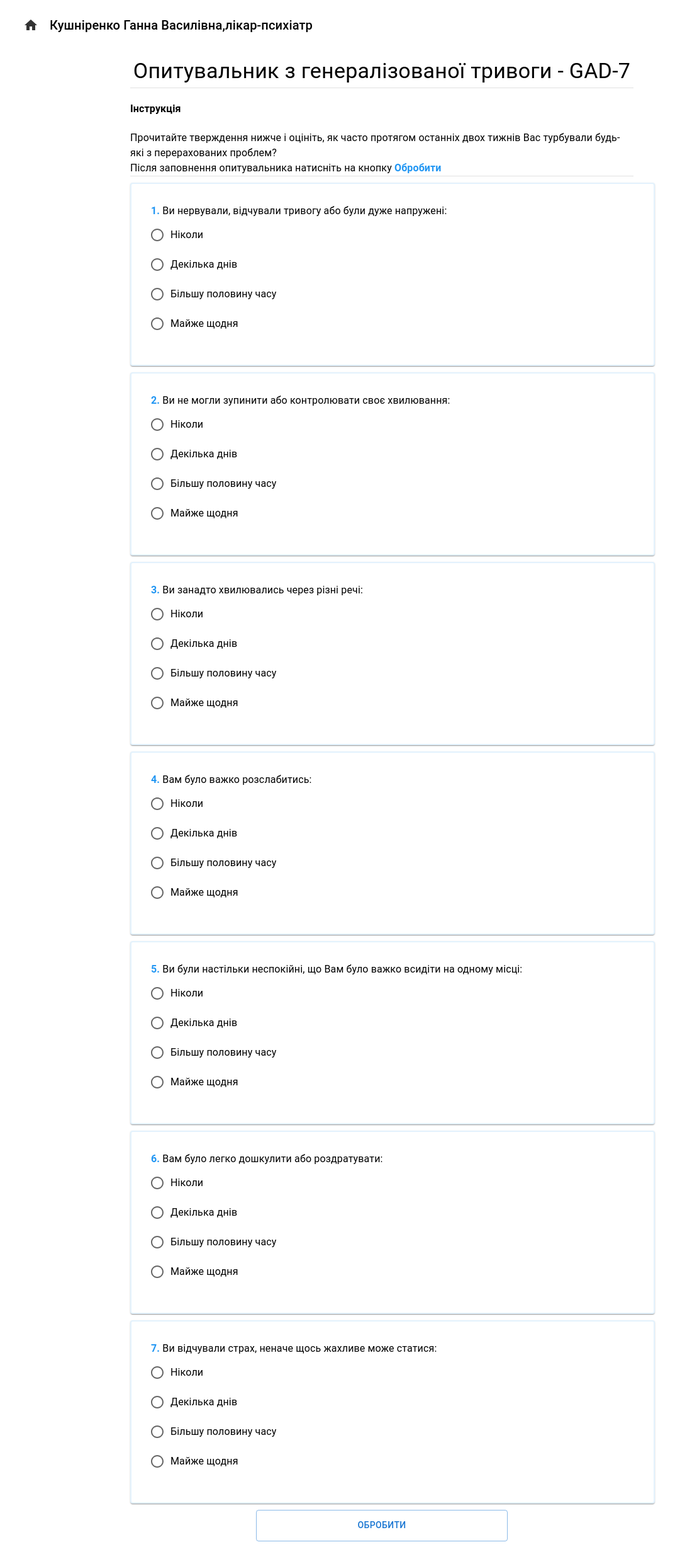
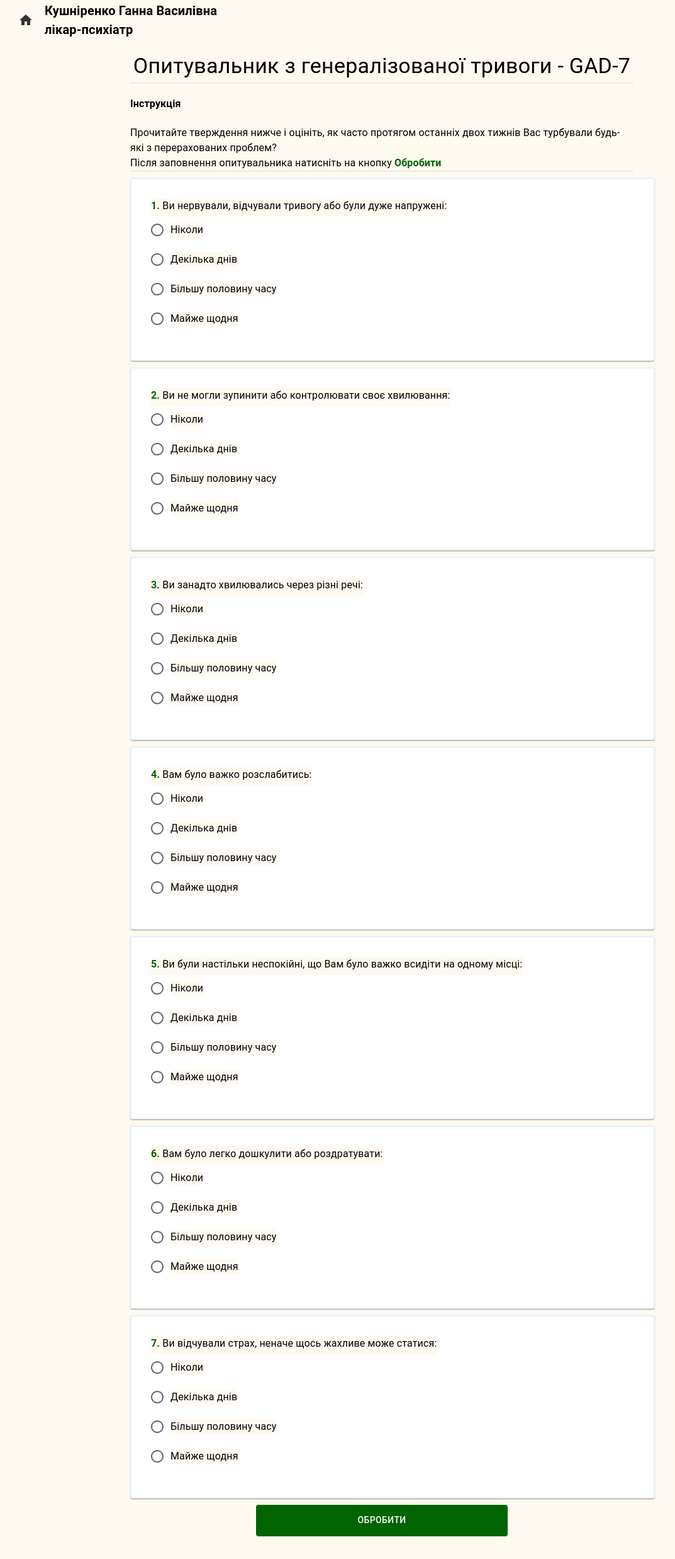
Before and after one commit to vitaliyKorzhenko/therapySite, a React (Vite) app: page /test/1 in a window 1280 px wide. Shown: the whole page at 63% size, without its empty margins (33-1106 px from the left). Built offline with nearby package versions, Linux system fonts and the light colour scheme.

Commit message:
build site
build site

```diff
--- a/src/App.css
+++ b/src/App.css
@@ -5,6 +5,7 @@
     margin: 0;
     padding: 0;
     height: 100%;
+    background-color: floralwhite;
 }
 
 .AppBar {
@@ -13,13 +14,14 @@
 
 /* Удалите любые стили, которые могут переопределять ваши настройки Material-UI */
 .MuiAppBar-root {
-    background-color: #fff !important; /* Белый фон */
+    background-color: floralwhite !important;
     color: #000 !important; /* Черный текст */
     padding: 0 20px !important; /* Уменьшаем ширину панели */
 }
 
 .MuiTypography-root {
     color: #000 !important; /* Черный текст */
+    background-color: floralwhite !important;
 }
 
 .MuiLink-root {
@@ -27,8 +29,17 @@
     color: #000 !important; /* Черный текст ссылок */
     text-decoration: none !important;
     font-size: 16px !important; /* Размер текста ссылок */
+    background-color: floralwhite !important;
 }
 
 .MuiLink-root:hover {
     text-decoration: underline !important;
 }
+
+/* Ensure all other elements have a floralwhite background */
+body, html, #root {
+    background-color: floralwhite;
+    height: 100%;
+    margin: 0;
+    padding: 0;
+}
--- a/src/App.tsx
+++ b/src/App.tsx
@@ -20,7 +20,7 @@ const App: React.FC = () => {
                     <>
                     {/* <InfoCardComponent /> */}
                     <div className="centeredText">
-                <Typography variant="h6" component="div" style={{ fontWeight: 'bold', textAlign: 'left' }}>
+                <Typography variant="h6" component="div" style={{textAlign: 'left', fontSize: '14px' }}>
                     Тестування на виявлення можливих ментальних порушень
                 </Typography>
             </div>
--- a/src/components/TestPage.tsx
+++ b/src/components/TestPage.tsx
@@ -52,7 +52,7 @@ const useStyles = makeStyles({
         margin: '20px 0',
     },
     highlight: {
-        color: '#2196f3', // Blue color for "Обробити"
+        color: '#006400',
         fontWeight: 'bold',
     },
     formControl: {
@@ -63,20 +63,24 @@ const useStyles = makeStyles({
     },
     submitButton: {
         marginTop: '20px',
-        width: '50%', // Ширина кнопки
-        marginLeft: 'auto', // Выравнивание влево
+        width: '50%', // Width of the button
+        marginLeft: 'auto', // Align left
+        marginRight: '0', // Align right
         height: '50px',
-        marginRight: '0', // Выравнивание вправо
-        backgroundColor: 'transparent', // Полая кнопка
-        color: '#2196f3', // Зеленый цвет текста
-        border: '2px solid #2196f3', // Зеленая рамка
+        backgroundColor: '#006400!important', // Bright green background color
+        color: '#FFFFFF!important', // White text color
+        border: '2px solid #006400!important', // Green border
+        borderRadius: '25px', // Rounded corners for a more elegant look
+        fontWeight: 'bold', // Bold text
+        fontSize: '16px', // Larger font size for better readability
+        transition: 'all 0.3s ease', // Smooth transition for hover effect
         '&:hover': {
-            backgroundColor: 'transparent', // Полая кнопка при наведении
-            border: '2px solid #2196f3', // Более темная рамка при наведении
-            color: '#2196f3', // Темно-зеленый цвет текста при наведении
+          backgroundColor: '#00CC00', // Darker green background color on hover
+          borderColor: '#00CC00', // Darker green border on hover
+          color: '#FFFFFF', // Ensure text remains white on hover
+          boxShadow: '0 4px 8px rgba(0, 0, 0, 0.2)', // Add shadow on hover for depth
         },
-
-    },
+    }
 });
 
 
--- a/src/components/TitleBar.tsx
+++ b/src/components/TitleBar.tsx
@@ -1,25 +1,29 @@
 import React from 'react';
-import Typography from '@mui/material/Typography';
+import { Typography } from '@mui/material';
 import { makeStyles } from '@mui/styles';
 
-// Стили для компонента
 const useStyles = makeStyles({
-    title: {
-        fontSize: '24px',
+  boldText: {
     fontWeight: 'bold',
-        color: '#333',
-        textAlign: 'center',
-        marginBottom: '20px',
-        fontFamily: '"Roboto", sans-serif', // Вы можете выбрать другой шрифт
+    textAlign: 'left',
+    fontSize: '20px'
   },
+  mainText: {
+    textAlign: 'left',
+    fontSize: '16px'
+  }
 });
 
 const Title: React.FC = () => {
   const classes = useStyles();
 
   return (
-        <Typography variant="h6" className={classes.title}>
-            Кушніренко Ганна Василівна,лікар-психіатр
+    <Typography  className={classes.mainText}>
+       <span className={classes.boldText}>
+        Кушніренко Ганна Василівна
+        </span>
+      <br />
+      <span className={classes.boldText}>лікар-психіатр</span>
     </Typography>
   );
 };
--- a/src/data/testData.ts
+++ b/src/data/testData.ts
@@ -1038,7 +1038,8 @@ export const depressionTestDataOld: TestInfoOld[] = [
                     "Ні"
                 ]
             }
-        ]
+        ],
+        resultInfo: 'Важливо зауважити, що цей тест не є остаточним діагнозом і не може замінити професійну консультацію з лікарем-психіатром. Якщо у вас є підозра на панічні атаки, рекомендується звернутися до фахівця для отримання правильної діагностики та лікування.'
     },
     {
         id: 5,
@@ -1590,7 +1591,15 @@ export const allTestData = (): TestInfo[] => {
             };
             //parse options
             q.options.forEach((opt: string, index: number) => {
-                newQ.options.push({text: opt, point: index});
+                if (el.id == 4) {
+                    if (opt == 'Так')
+                        newQ.options.push({text: opt, point: 1});
+                    else
+                        newQ.options.push({text: opt, point: 0});
+
+                } else {
+                    newQ.options.push({text: opt, point: index});
+                }
             });
             questions.push(newQ);
         });
@@ -1658,5 +1667,19 @@ export const analyseScore = (testId: number, score: number): string => {
             return 'Дуже тяжкий ступінь вираженості симптомів ОКР';
         }
     }
+
+    if (testId == 4) {
+        //0-3 низький ризик
+        //4-7 середній ризик
+        //8-11 високий ризик
+
+        if (score <= 3) {
+            return 'Низький ризик';
+        } else if (score <= 7) {
+            return 'Середній ризик';
+        } else if (score <= 11) {
+            return 'Високий ризик';
+        }
+    }
     return '';
 }
```
Also changed, not shown: 4 other files (tests, documents, lock files or other folders). Lines whose indentation alone changed are shown as unchanged.
